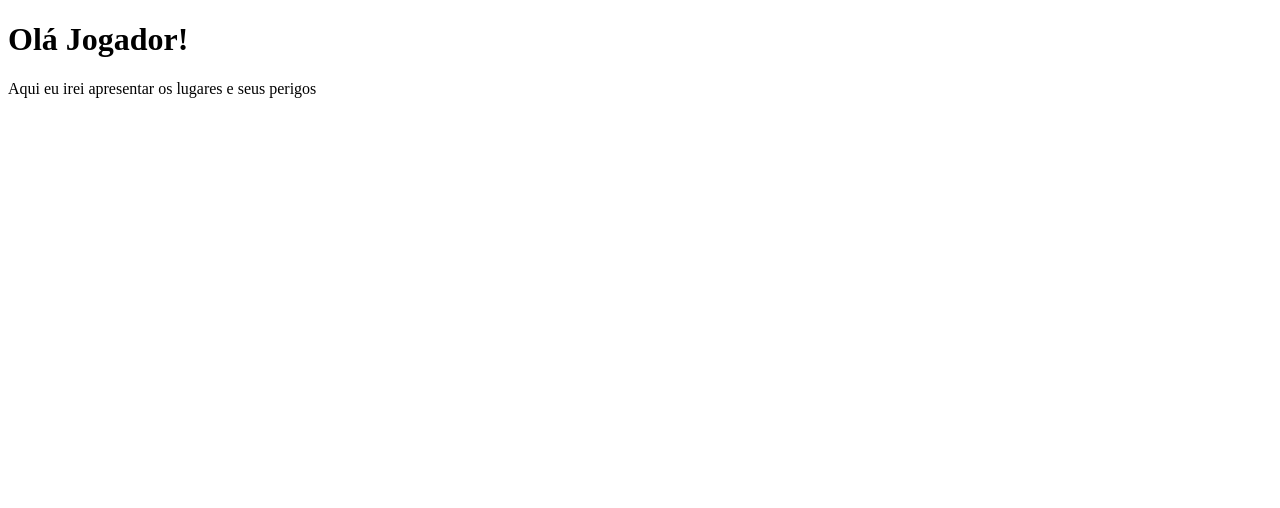
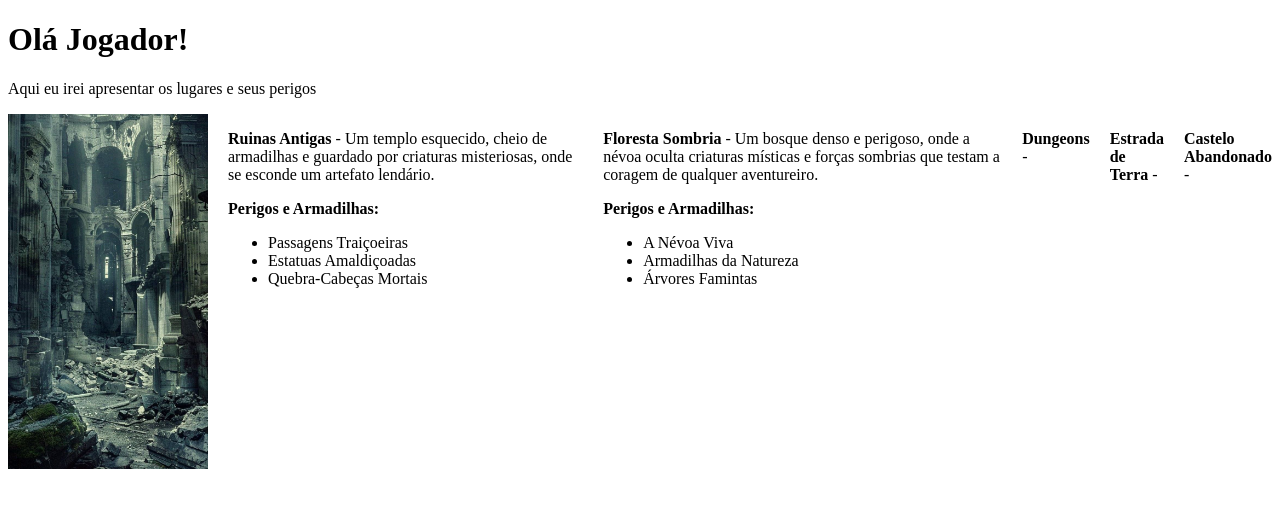
Before and after one commit to MarcusBrzerra/ProjetoInterface, a plain HTML site: page page/pagina2.html in a window 1280 px wide. Drawn offline with Linux system fonts and the light colour scheme.

Commit message:
Atualizações da pagina ambiente

```diff
--- a/page/pagina2.html
+++ b/page/pagina2.html
@@ -9,7 +9,30 @@
     <!--Apresentação/Introdução-->
     <h1>Olá Jogador!</h1>
     <p>Aqui eu irei apresentar os lugares e seus perigos</p>
-    <!--Lugar que o jogador está atualmente com a descrição da imagem-->
+    <div style="display: flex; gap: 20px;">
+        <img src="/image/Ruinas Antigas.jpg" alt="Uma grande construção antiga, com colunas quebradas, paredes rachadas e escombros espalhados pelo chão." width="200">
+        <div>
+            <p><b>Ruinas Antigas</b> - Um templo esquecido, cheio de armadilhas e guardado por criaturas misteriosas, onde se esconde um artefato lendário.</p>
+            <p><b>Perigos e Armadilhas:</b></p>
+            <ul>
+                <li>Passagens Traiçoeiras</li>
+                <li>Estatuas Amaldiçoadas</li>
+                <li>Quebra-Cabeças Mortais</li>
+            </ul>
+        </div>
+        <div>
+            <p><b>Floresta Sombria</b> - Um bosque denso e perigoso, onde a névoa oculta criaturas místicas e forças sombrias que testam a coragem de qualquer aventureiro.</p>
+            <p><b>Perigos e Armadilhas:</b></p>
+            <ul>
+                <li>A Névoa Viva</li>
+                <li>Armadilhas da Natureza</li>
+                <li>Árvores Famintas</li>
+            </ul>
+        </div>
+        <p><b>Dungeons</b> - </p>
+        <p><b>Estrada de Terra</b> - </p>
+        <p><b>Castelo Abandonado</b> - </p>
+    </div>
     <!--5 imagens com lugares que o jogador conhece, o nome dos lugares e descrições-->
 </body>
 </html>
```
Also changed, not shown: image/Guerreiro-Descansando.jpeg (added), image/Ruinas Antigas.jpg (added).
